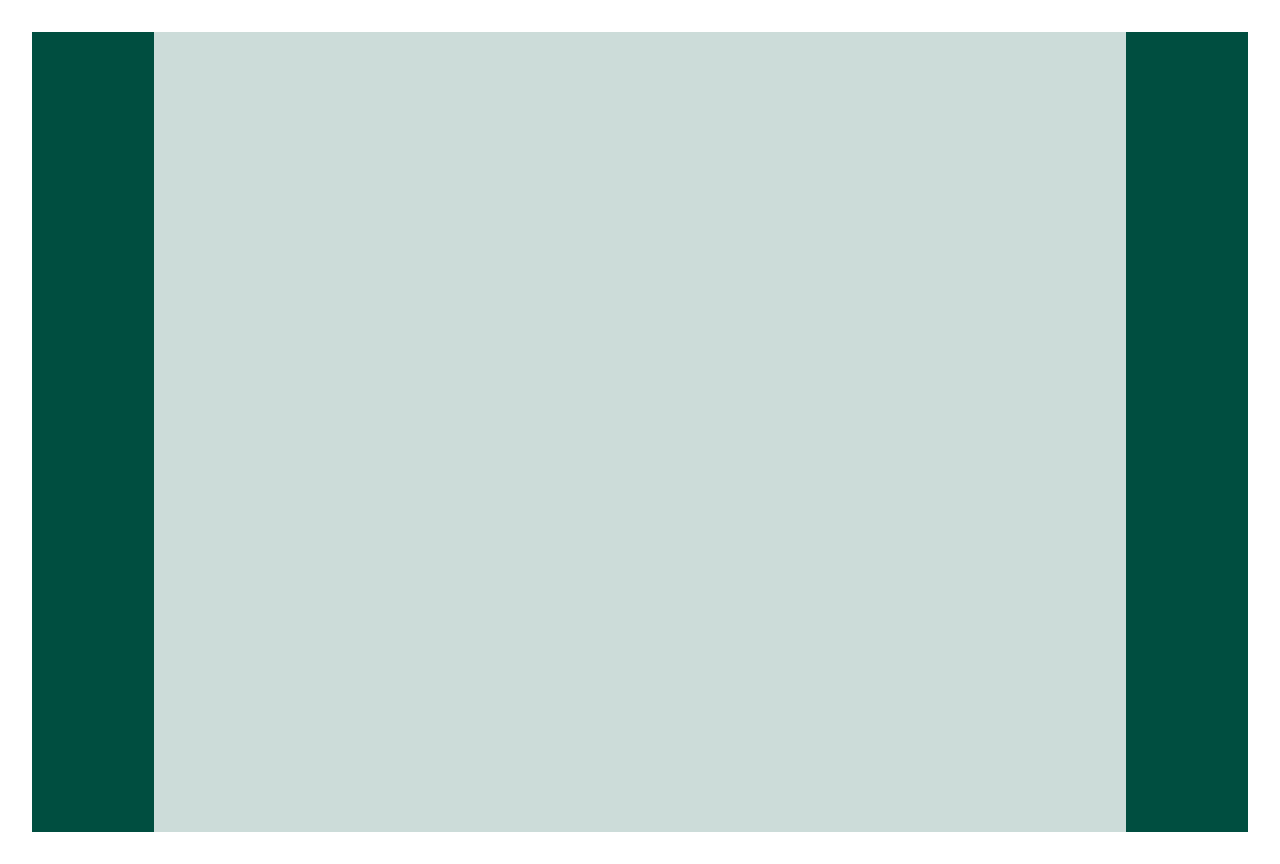
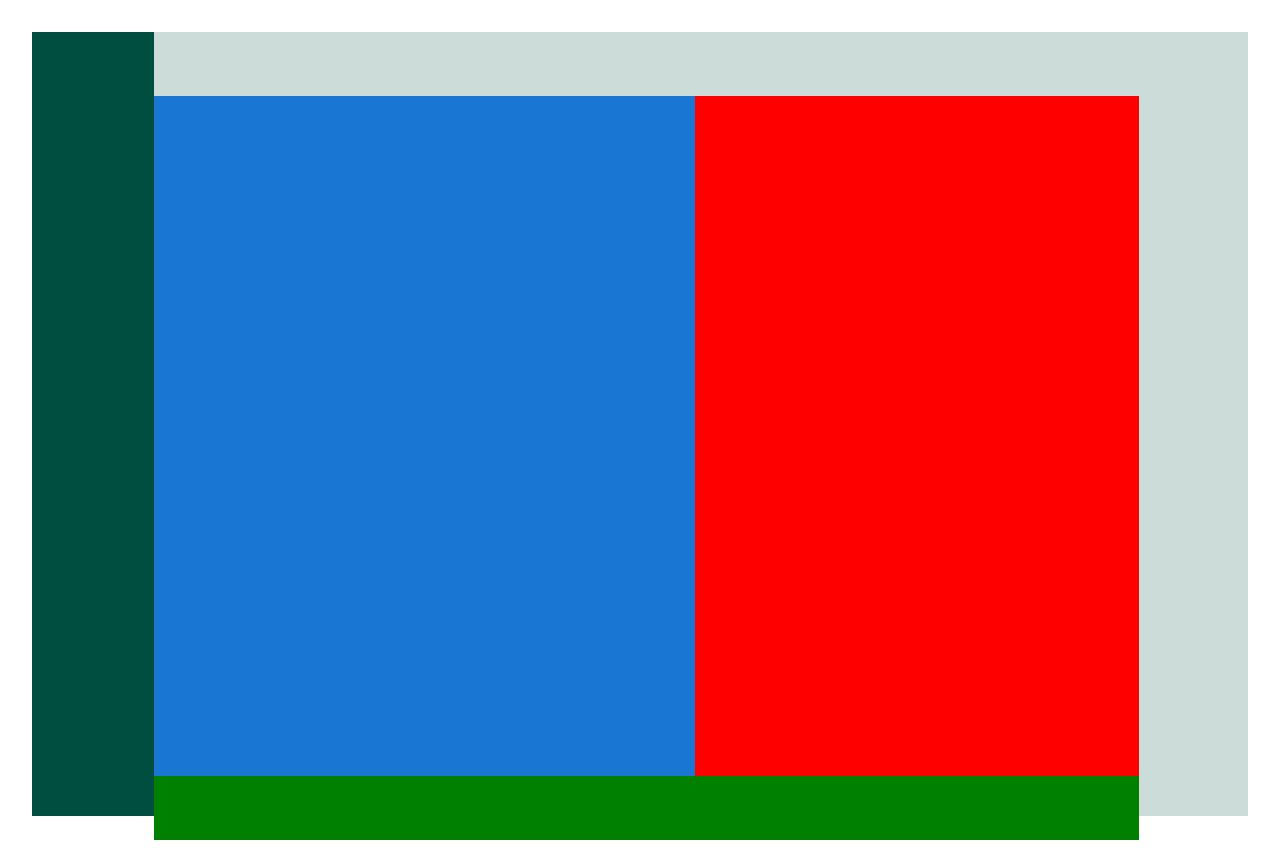
Before and after one commit to Tendwa-T/pillars-of-hope, a React (Vite) app in the folder client/: page / in a window 1280 px wide. Built offline with nearby package versions, Linux system fonts and the light colour scheme.

Commit message:
feat: nested BOX for the home page

```diff
--- a/client/src/components/home.jsx
+++ b/client/src/components/home.jsx
@@ -5,19 +5,58 @@ export default function Home() {
     <Box
       sx={{
         bgcolor: "#004e40",
-        height: "100vh",
+        height: "98vh",
+        display: "flex",
         alignItems: "center",
         justifyContent: "center",
       }}
     >
       <Box
         sx={{
-          height: "100vh",
-          width: "80%",
-          margin: "0 auto",
+          height: "98vh",
+          width: "90%",
+          marginLeft: "auto", //align the box to the left
           backgroundColor: "rgba(255, 255, 255, 0.8)",
         }}
-      ></Box>
+      >
+        <Box
+          sx={{
+            height: "85vh",
+            width: "90%",
+            marginTop: "4em",
+            backgroundColor: "blue",
+            display: "flex",
+
+          }}
+        >
+          <Box
+            sx={{
+             width:"55%",
+              backgroundColor: "primary.main",
+            }}
+          >
+
+          </Box>
+          <Box
+            sx={{
+              flex: 1, //take up the remaining width
+              backgroundColor: "red",
+            }}
+          >
+
+          </Box>
+        </Box>
+        <Box
+          sx={{
+            height: "4em",
+            width: "90%",
+
+            backgroundColor: "green ",
+            display: "flex",
+
+          }}
+        ></Box>
+      </Box>
     </Box>
   );
 }
```
